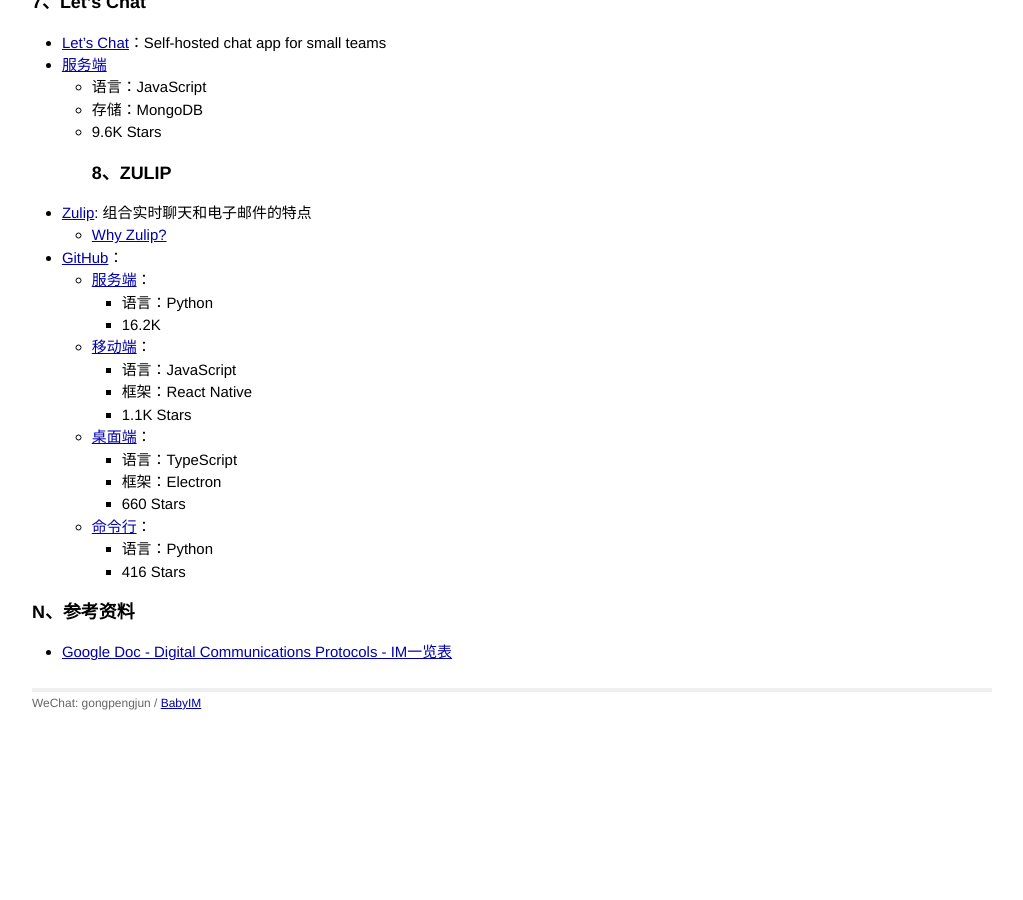
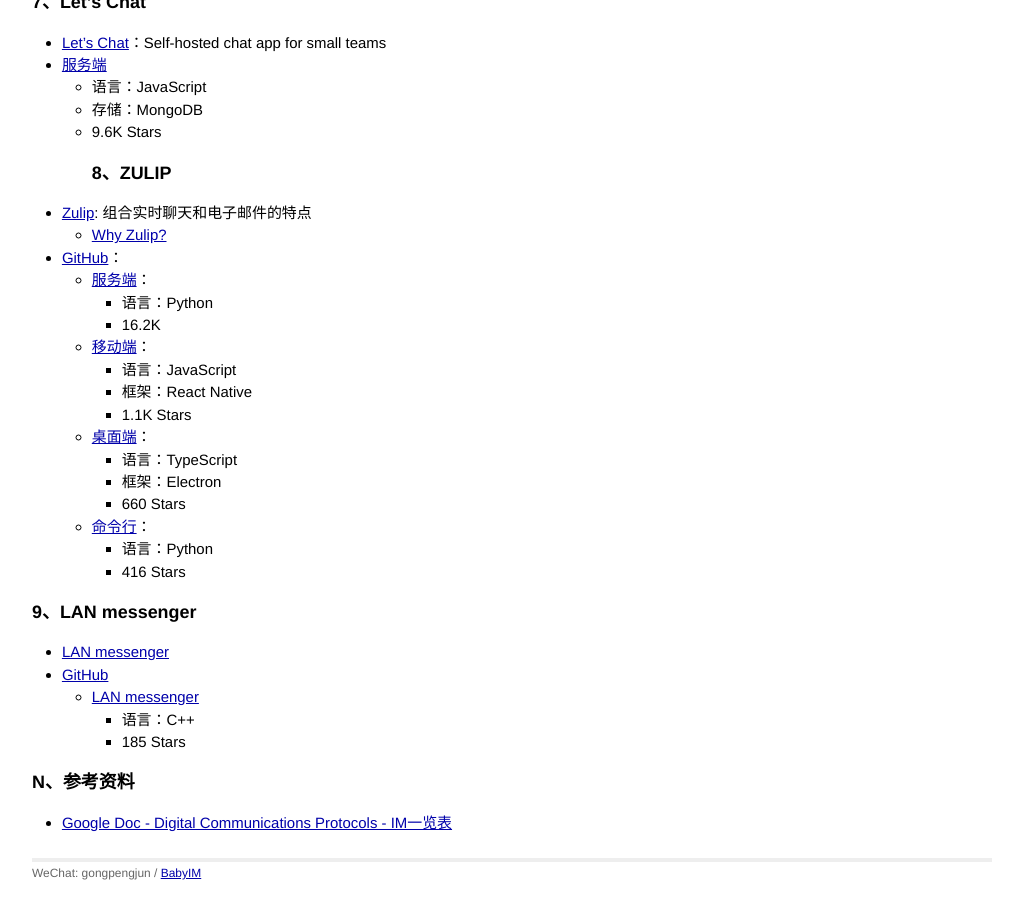
Before and after one commit to gongpengjun/gongpengjun.github.io, a Jekyll site: the page built from _posts/2022-07-30-im004-opensource-im.markdown, in a window 1280 px wide and 900 px high, scrolled down 3050 px. Shown: the whole window, without its empty margins (128-1151 px from the left). Built offline with Jekyll 4.4.1, drawn with Linux system fonts in a browser that asks for light colours; before the commit the page ends 3779 px from its top, so only the background shows below that.

Commit message:
LAN messenger

```diff
--- a/_posts/2022-07-30-im004-opensource-im.markdown
+++ b/_posts/2022-07-30-im004-opensource-im.markdown
@@ -172,6 +172,13 @@ client <----> homeserver <=====================> homeserver <----> client
     - 语言：Python
     - 416 Stars
 
+### 9、LAN messenger
+- [LAN messenger](https://lanmessenger.github.io/)
+- [GitHub](https://github.com/lanmessenger)
+  - [LAN messenger](https://github.com/lanmessenger/lanmessenger)
+    - 语言：C++
+    - 185 Stars
+
 ### N、参考资料
 
 - [Google Doc - Digital Communications Protocols - IM一览表](https://docs.google.com/spreadsheets/d/1-UlA4-tslROBDS9IqHalWVztqZo7uxlCeKPQ-8uoFOU/edit#gid=0)
```
